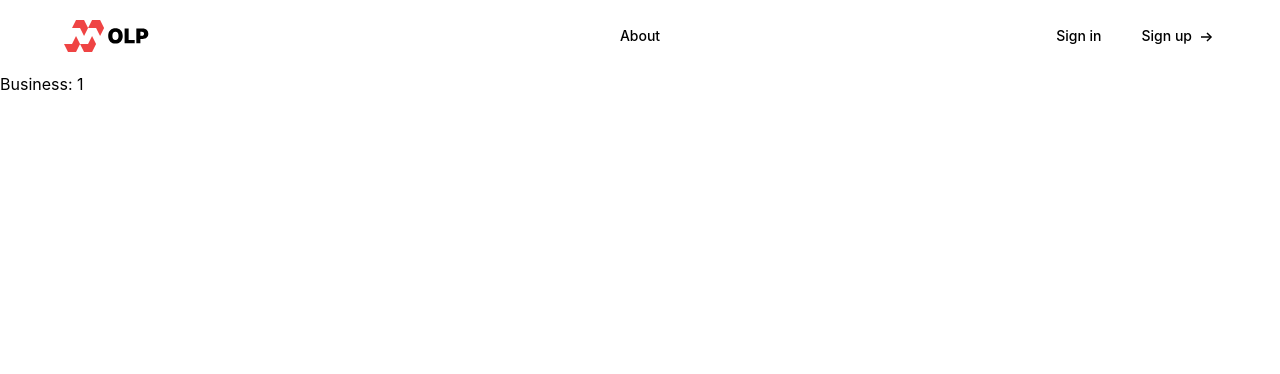
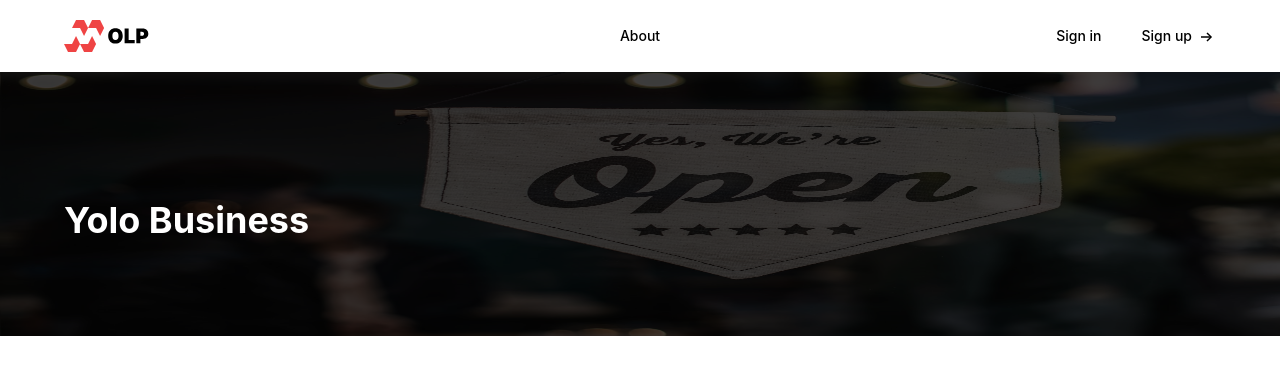
Before and after one commit to Pranav-Grandhi/nolp, a Next.js app: page /biz/1 in a window 1280 px wide. Shown: the top 374 px of the page. Built offline with nearby package versions, Linux system fonts and the light colour scheme; a web font is replaced by a local one; what @tailwindcss/typography would draw is missing.

Commit message:
Start biz page

```diff
--- a/src/pages/biz/[slug].tsx
+++ b/src/pages/biz/[slug].tsx
@@ -1,18 +1,33 @@
 import { useRouter } from 'next/router'
 import Head from 'next/head'
+import { useState } from 'react'
 
 export default function Business() {
   const router = useRouter()
   const { slug } = router.query
+
+  const [rating, setRating] = useState(0) // initial rating value
+
+  // Catch Rating value
+  const handleRating = (rate: number) => {
+    setRating(rate)
+    // other logic
+  }
 
   return (
     <>
       <Head>
         <title>{slug} | Nolp</title>
       </Head>
-      <main>
-        <h1>Business: {slug}</h1>
-      </main>
+      <div className="relative pt-16 md:pt-24 lg:pt-32 pb-10 md:pb-16 lg:pb-24">
+        <>
+          <div className="absolute w-full h-full bg-black top-0 left-0 bg-opacity-75"></div>
+          <img src="/images/openSign.jpg" alt="Open Sign" className="w-full h-full top-0 left-0 absolute bg-cover bg-center bg-no-repeat" style={{ zIndex: "-1000" }} />
+        </>
+        <div className="relative z-20 container mx-auto max-w-screen-xl px-4 sm:px-8 lg:px-12 xl:px-16">
+          <h1 className="text-2xl md:text-4xl font-bold text-white sm:text-3xl ">Yolo Business</h1>
+        </div>
+      </div>
     </>
   )
 }
```
Also changed, not shown: 1 other file (tests, documents, lock files or other folders).
